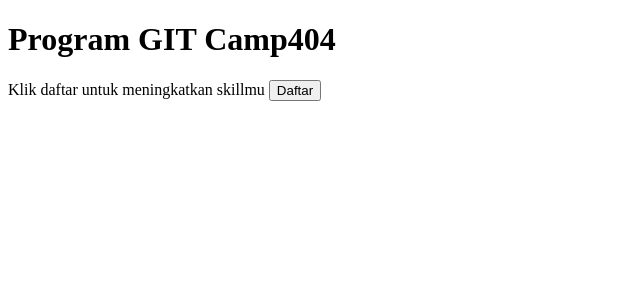
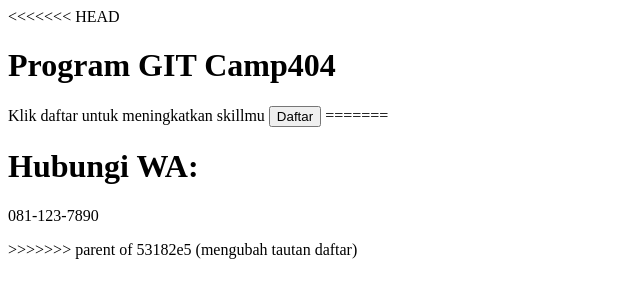
Before and after one commit to rroyyan/latihanGIT, a plain HTML site: page kontak.html in a window 1280 px wide. Shown: the whole page, without its empty margins (0-640 px from the left). Drawn offline with Linux system fonts and the light colour scheme.

```diff
--- a/kontak.html
+++ b/kontak.html
@@ -4,8 +4,13 @@
         <title>Kontak Kami</title>
     </head>
     <body>
+<<<<<<< HEAD
         <h1>Program GIT Camp404</h1>
         <p>Klik daftar untuk meningkatkan skillmu
         <button>Daftar</button>
+=======
+        <h1>Hubungi WA:</h1>
+        <p>081-123-7890</p>
+>>>>>>> parent of 53182e5 (mengubah tautan daftar)
     </body>
 </html>
```
